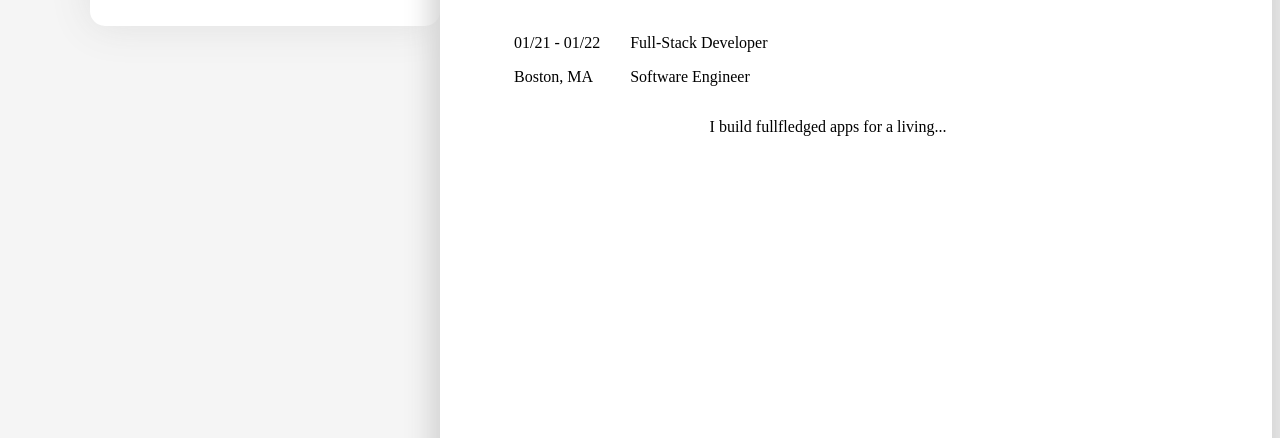
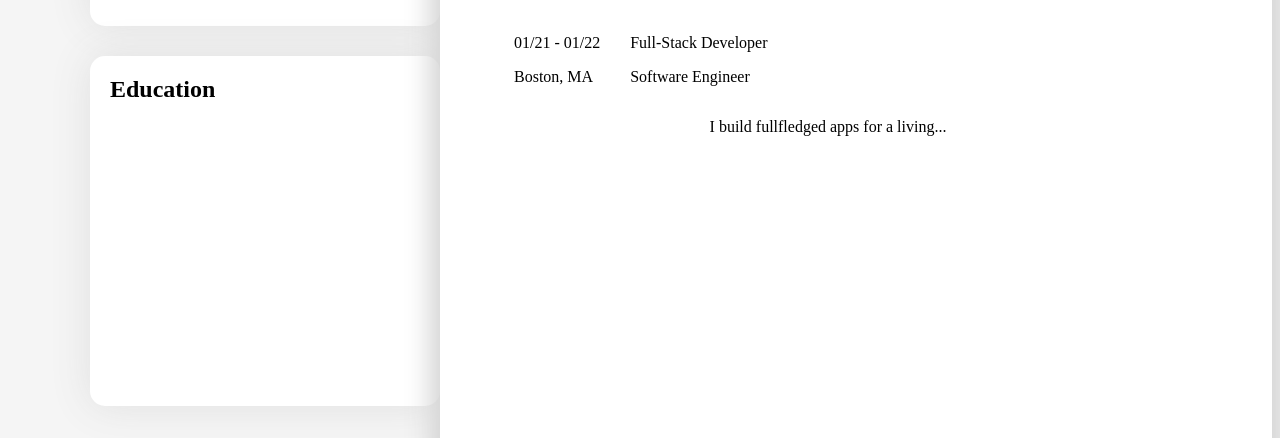
Before and after one commit to tdematos/React-CV-Generator, a React (Vite) app in the folder React-CV-Generator/: page / in a window 1280 px wide. Shown: the part 362-800 px from the top of the page. Built offline with nearby package versions, Linux system fonts and the light colour scheme.

Commit message:
add education section where I can add inputs to ouput fields on the resume page

```diff
--- /dev/null
+++ b/React-CV-Generator/src/Components/Form-Section/Education/EducationSection.jsx
@@ -0,0 +1,11 @@
+import "../Personal-Info/PersonalInfo.css";
+
+const EducationSection = () => {
+  return (
+    <div className="personalInfoContainer">
+      <h2 className="personalHeading">Education</h2>
+    </div>
+  );
+};
+
+export default EducationSection;
--- a/React-CV-Generator/src/Components/Form-Section/FormSection.jsx
+++ b/React-CV-Generator/src/Components/Form-Section/FormSection.jsx
@@ -1,4 +1,5 @@
 import PersonalInfo from "./Personal-Info/PersonalInfo";
+import EducationSection from "./Education/EducationSection";
 
 const FormSection = ({
   onNameChange,
@@ -7,12 +8,15 @@ const FormSection = ({
   onLocationChange,
 }) => {
   return (
+    <>
       <PersonalInfo
         onNameChange={onNameChange}
         onEmailChange={onEmailChange}
         onPhoneChange={onPhoneChange}
         onLocationChange={onLocationChange}
       />
+      <EducationSection />
+    </>
   );
 };
 
```
Lines whose indentation alone changed are shown as unchanged.
